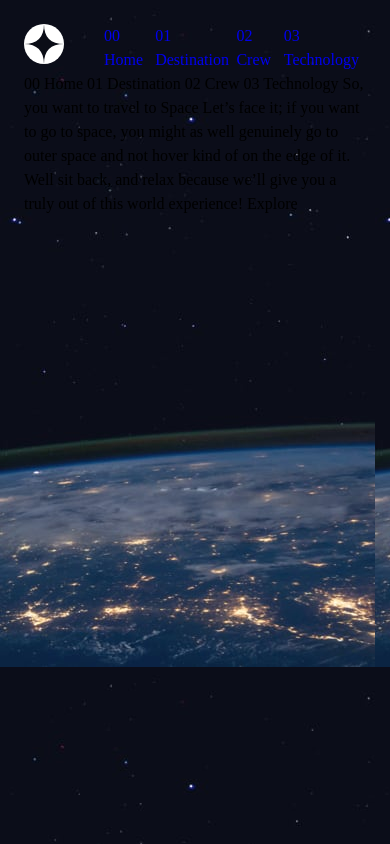
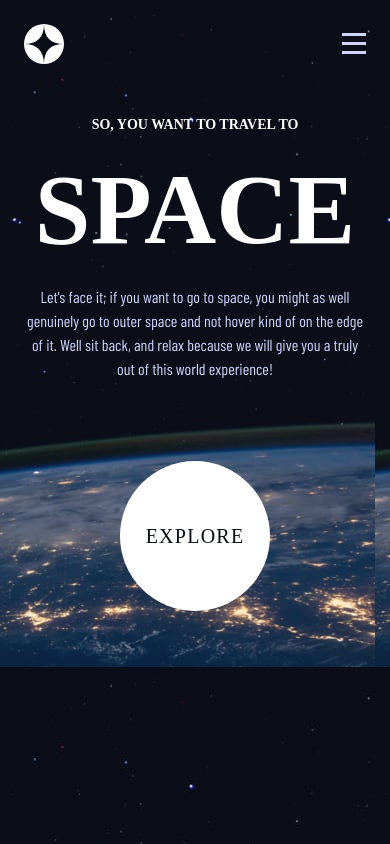
Before and after one commit to tplatt92/spaceTourism, a plain HTML site: page starter-code/index.html in a window 390 px wide. Drawn offline with nearby package versions, Linux system fonts and the light colour scheme; a web font is replaced by a local one.

Commit message:
Main Mobile home layout

```diff
--- a/starter-code/index.html
+++ b/starter-code/index.html
@@ -11,13 +11,22 @@
       href="./assets/favicon-32x32.png"
     />
 
+    <link rel="preconnect" href="https://fonts.googleapis.com">
+  <link rel="preconnect" href="https://fonts.gstatic.com" crossorigin>
+    <link href="https://fonts.googleapis.com/css2?family=Bellefair&display=swap" rel="stylesheet">
+
+    <link rel="preconnect" href="https://fonts.googleapis.com">
+    <link rel="preconnect" href="https://fonts.gstatic.com" crossorigin>
+    <link href="https://fonts.googleapis.com/css2?family=Barlow+Condensed&display=swap" rel="stylesheet">
+
     <title>Frontend Mentor | Space tourism website</title>
   </head>
   <body>
     <header>
       <div class="nav__wrapper">
         <nav>
-          <img src="/spaceTourism/starter-code/assets/shared/logo.svg" alt="" />
+          <img class="nav__logo" src="/starter-code/assets/shared/logo.svg" alt="logo" />
+          <img class="nav__burger" src="/starter-code/assets/shared/icon-hamburger.svg" alt="hamburger" />
           <ul class="nav__links">
             <li><a class="nav__link" href="/">00 Home</a></li>
             <li><a class="nav__link" href="/">01 Destination</a></li>
@@ -27,9 +36,13 @@
         </nav>
       </div>
     </header>
-    00 Home 01 Destination 02 Crew 03 Technology So, you want to travel to Space
-    Let’s face it; if you want to go to space, you might as well genuinely go to
-    outer space and not hover kind of on the edge of it. Well sit back, and
-    relax because we’ll give you a truly out of this world experience! Explore
+    <section class="home__wrapper">
+     <h2 class="home__eyebrow">So, you want to travel to</h2>
+     <h1 class="home__title">Space</h1>
+     <p class="home__text">Let's face it; if you want to go to space, you might as well genuinely go to outer space and not hover kind of on the edge of it. Well sit back, and relax because we will give you a truly out of this world experience!</p>
+    </section>
+    <div class="home__explore">
+      <a class="home__explore_btn">Explore</a>
+    </div>
   </body>
 </html>
--- a/starter-code/styles.css
+++ b/starter-code/styles.css
@@ -84,8 +84,10 @@ h6 {
 /*GLOBAL STYLING*/
 
 body {
-  background-image: url("/spaceTourism/starter-code/assets/home/background-home-mobile.jpg");
+  background-image: url("/starter-code/assets/home/background-home-mobile.jpg");
   margin: 24px;
+  color: var(--color-light);
+  font-family: 'Bellefair', serif;
 }
 
 /* NAV STYLING */
@@ -93,11 +95,20 @@ body {
 nav {
   display: flex;
   justify-content: space-between;
+  position: relative;
 }
 
-nav img {
+.nav__logo {
   width: 40px;
   max-height: 40px;
+}
+
+.nav__burger {
+  position: absolute;
+  height: 21px;
+  width: 24px;
+  right: 0;
+  top: 9px;
 }
 
 .nav__links {
@@ -107,4 +118,50 @@ nav img {
 
 .nav__link {
   text-decoration: none;
+  display: none;
 }
+
+/* HOME STYLES */
+
+.home__wrapper {
+  padding-top: 50px;
+  text-align: center;
+}
+
+.home__title {
+  text-transform: uppercase;
+  font-size: var(--heading-l);
+}
+
+.home__eyebrow {
+  text-transform: uppercase;
+  font-size: var(--subheading-r);
+}
+
+.home__text {
+  font-size: 1rem;
+  font-family: 'Barlow Condensed', sans-serif;
+  color: var(--color-accent);
+}
+
+
+
+.home__explore {
+  border-radius: 50%;
+  width: 150px;
+  height: 150px;
+  background-color: var(--color-light);
+  display: flex;
+  justify-content: center;
+  align-items: center;
+  margin: 0 auto;
+  margin-top: 5rem;
+}
+
+.home__explore_btn {
+  color: var(--color-dark);
+  display: block;
+  font-size: 1.25rem;
+  text-transform: uppercase;
+  letter-spacing: 1.25px;
+}
```
Also changed, not shown: space-tourism-website-figma/README.md (added), 1 other file.
